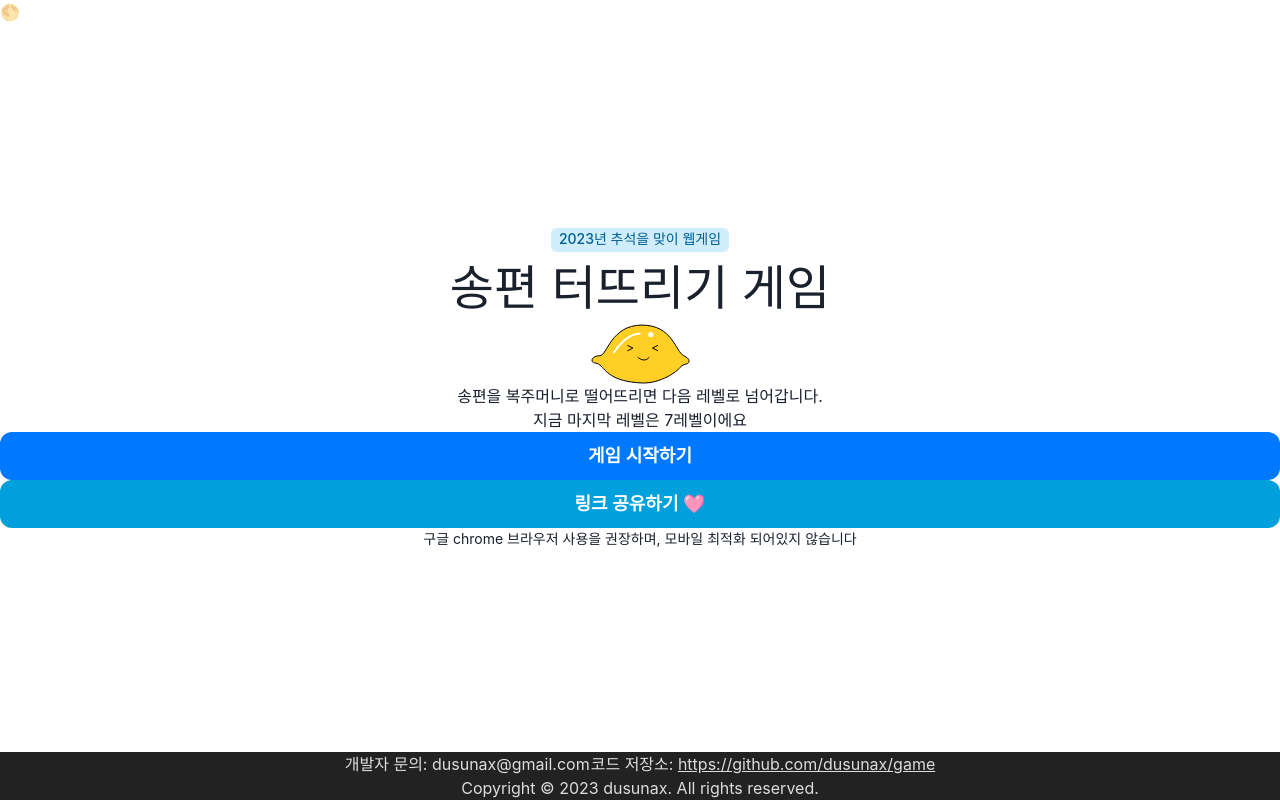
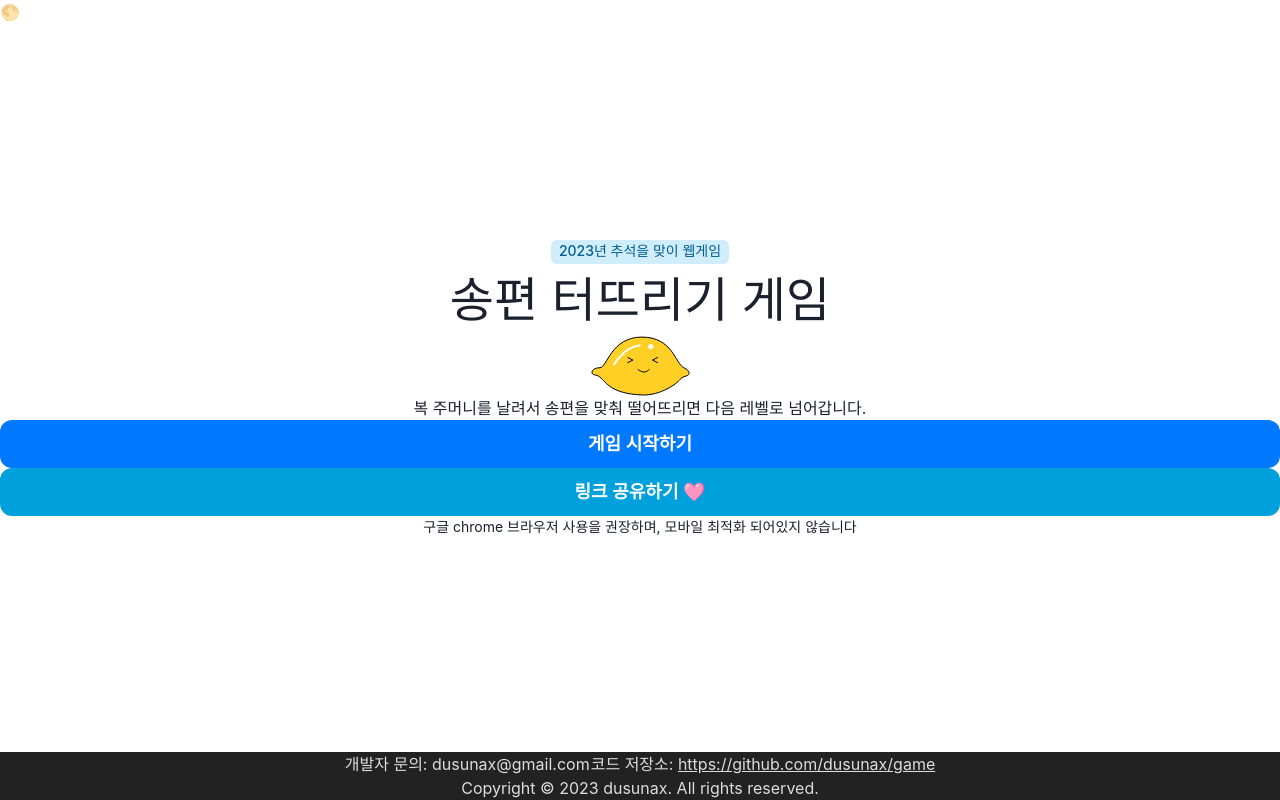
Before and after one commit to dusunax/game, a Next.js app: page / in a window 1280 px wide. Built offline with nearby package versions, Linux system fonts and the light colour scheme.

Commit message:
Feat : change information text wording & fix typo

```diff
--- a/src/components/Home/Home.tsx
+++ b/src/components/Home/Home.tsx
@@ -23,9 +23,8 @@ export default function Home() {
           />
         </Link>
         <Text fontSize={"md"}>
-          송편을 복주머니로 떨어뜨리면 다음 레벨로 넘어갑니다.
+          복 주머니를 날려서 송편을 맞춰 떨어뜨리면 다음 레벨로 넘어갑니다.
         </Text>
-        <Text fontSize={"md"}>지금 마지막 레벨은 7레벨이에요</Text>
         <div className="flex flex-col gap-4 mt-10 w-full max-w-md mx-auto">
           <Link href={"/slingshot"} className="w-full">
             <Button
--- a/src/components/SlingShot/SlingShot.tsx
+++ b/src/components/SlingShot/SlingShot.tsx
@@ -46,7 +46,7 @@ export default function SlingShot() {
         <div>
           <div className="flex gap-2 text-xl px-1">
             <Text fontWeight={"bold"}>송편 터뜨리기:</Text>
-            <Text>복 주머니를 날려서 송편을 떨어뜨리세요!</Text>
+            <Text>복 주머니를 날려서 송편을 맞춰 떨어뜨리세요!</Text>
           </div>
           <div className="flex gap-2 text-xl px-1">
             <Text fontSize={"xs"}>
```
